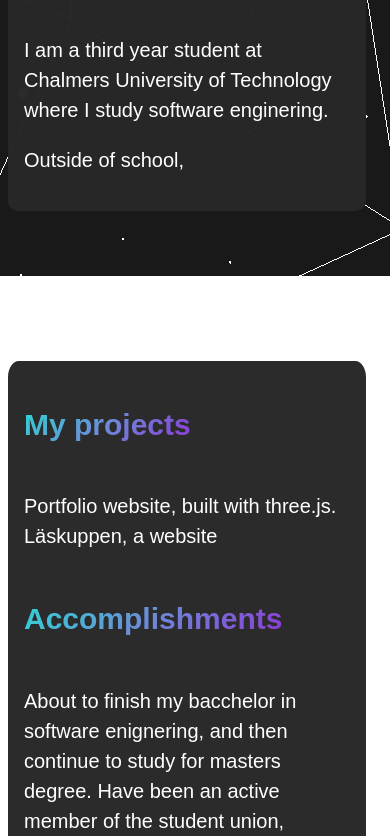
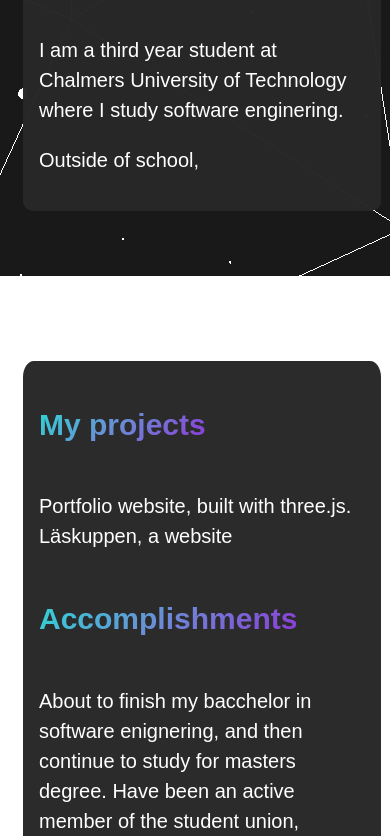
Before and after one commit to Balthazark/landing-page, a website built with Vite: page index.html in a window 390 px wide. Shown: the part 568-1404 px from the top of the page. Built offline with nearby package versions, Linux system fonts and the light colour scheme; animation ran at ten frames a second.

Commit message:
added margin left for mobile

```diff
--- a/style.css
+++ b/style.css
@@ -169,9 +169,7 @@ section {
 
   }
   main{
-    display:grid;
-    place-items: center;
-
+    padding-left: 15px;
   }
 
 
```
